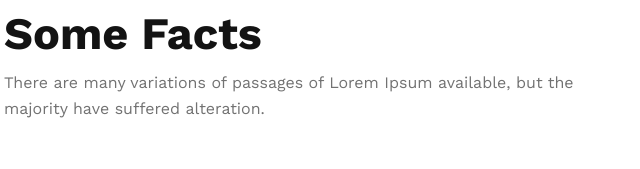
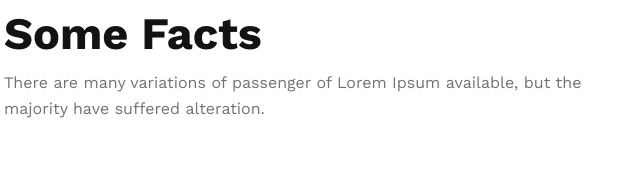
Before and after one commit to rafietrana/responsive-website, a plain HTML site: page index.html in a window 1280 px wide. Shown: the part 2862-3031 px from the top of the page, 66-706 px from the left. Drawn offline with nearby package versions, Linux system fonts and the light colour scheme.

Commit message:
add this commit

```diff
--- a/index.html
+++ b/index.html
@@ -101,7 +101,7 @@
 
                 <div class="facts-content">
                     <h1>Some Facts</h1>
-                    <p>There are many variations of passages of Lorem Ipsum available, but the majority have suffered alteration.</p>
+                    <p>There are many variations of passenger of Lorem Ipsum available, but the majority have suffered alteration.</p>
                 </div>
 
                 <div class="work-content">
```
